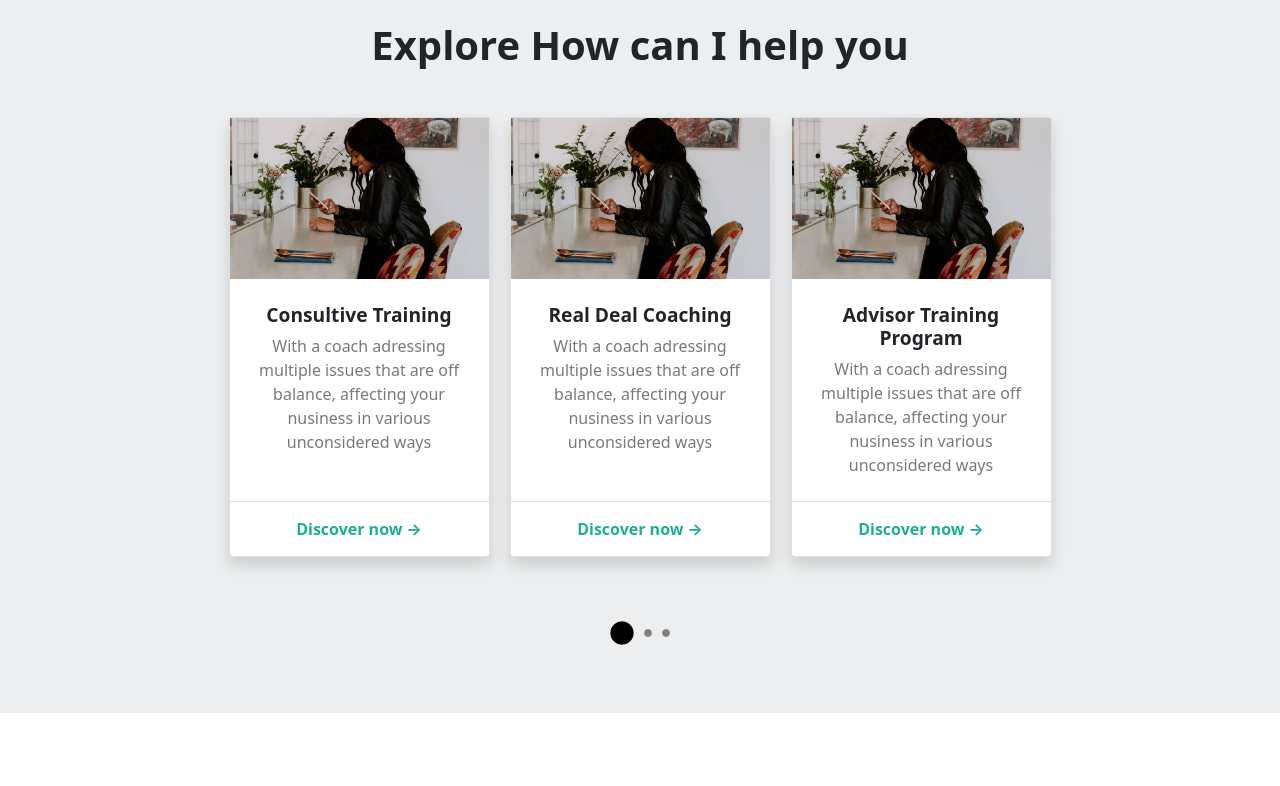
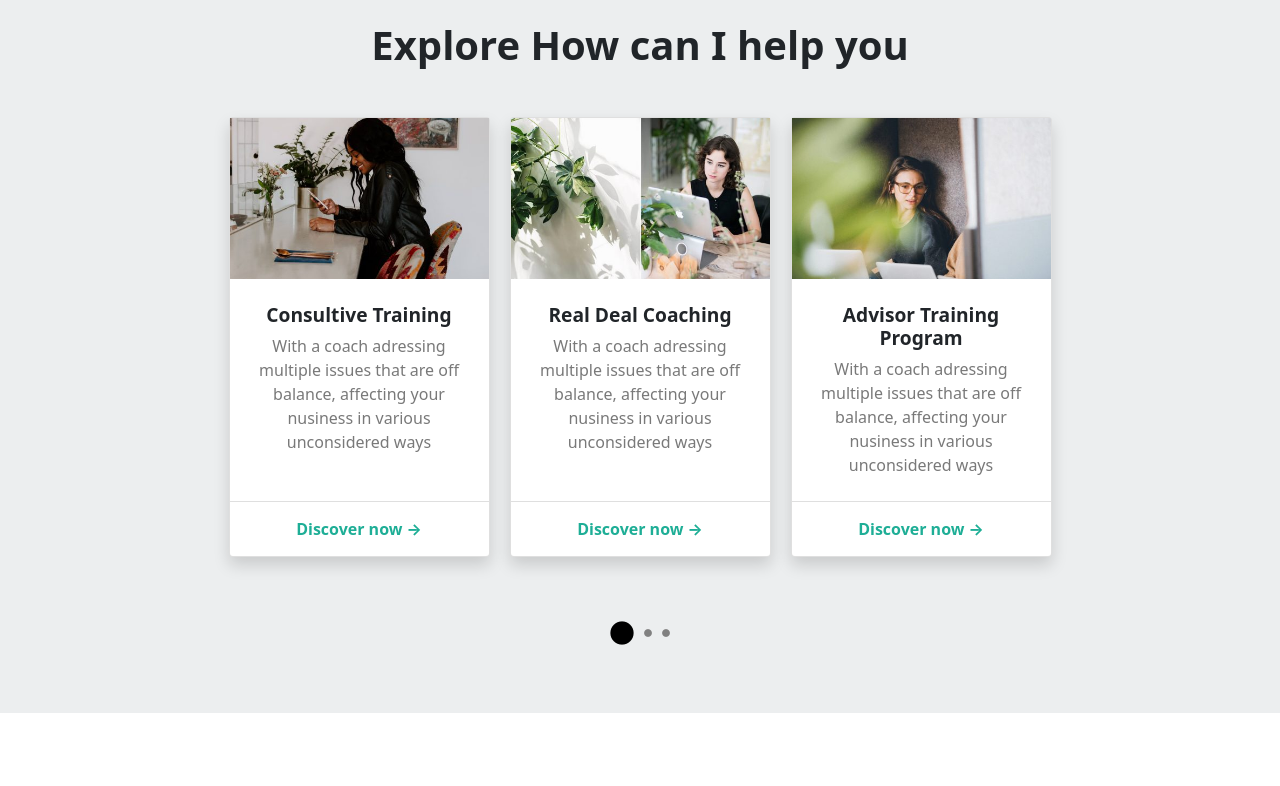
Before and after one commit to ElperdonXV/proj-html-vuejs, a Vue app: page / in a window 1280 px wide. Shown: the part 2074-2860 px from the top of the page. Built offline with nearby package versions, Linux system fonts and the light colour scheme.

Commit message:
require fixed

```diff
--- a/src/components/Carousel.vue
+++ b/src/components/Carousel.vue
@@ -2,7 +2,7 @@
   <div class="carousel m-5">
       <div class="row row-col-3 my-row">
           <div :key="index" v-for="(card,index) in pages[counter].cards" class="card mb-3 shadow col-3">
-              <img src="../assets/home-business-service-slide-01-480x298.jpg" alt="">
+              <img :src="require(`../assets/${card.src}`)" alt="">
               <div class="card-body">
                 <h1 class="m-2">{{card.title}}</h1>
                 <p class="m-2">{{card.description}}</p>
@@ -28,17 +28,17 @@ export default {
           {
             cards: [
               {
-                srg: 'logo.png',
+                src: 'home-business-service-slide-01-480x298.jpg',
                 title: 'Consultive Training',
                 description: 'With a coach adressing multiple issues that are off balance, affecting your nusiness in various unconsidered ways',
               },
               {
-                src: 'en.png',
+                src: 'home-business-service-slide-02-480x298.jpg',
                 title: 'Real Deal Coaching',
                 description: 'With a coach adressing multiple issues that are off balance, affecting your nusiness in various unconsidered ways',
               },
               {
-                src: 'en.png',
+                src: 'home-business-service-slide-03-480x298.jpg',
                 title: 'Advisor Training Program',
                 description: 'With a coach adressing multiple issues that are off balance, affecting your nusiness in various unconsidered ways',
               },
@@ -47,7 +47,7 @@ export default {
           {
             cards:[
               {
-                src: '',
+                src: 'home-business-service-slide-02-480x298.jpg',
                 title: 'hei',
                 description: 'no',
               }
@@ -56,7 +56,7 @@ export default {
           {
             cards: [
               {
-                src: '',
+                src: 'home-business-service-slide-01-480x298.jpg',
                 title: 'si',
                 description: 'si',
               }
--- a/src/components/Review.vue
+++ b/src/components/Review.vue
@@ -9,7 +9,7 @@
                   <p class="mb-4">{{review.text}}</p>
                   <div class="row align-items-center">
                       <div class="col avatar mt-2">
-                        <img src="../assets/testimonial-avata-03.jpg" alt="">
+                        <img :src="require(`../assets/${review.img}`)" alt="">
                       </div>
                       <div class="col d-flex flex-column">
                           <h5 class="mb-2">{{review.name}}</h5>
@@ -37,7 +37,7 @@ data (){
                 about: '/Freelancer',
                 title: 'High level of efficiency an scientific',
                 text: 'There are many variations of passages of Lorem Ipsum available, but the majority have suffered alteration in some form, by injected humour, or randomised words which',
-                img: '',
+                img: 'testimonial-avata-02.jpg',
                 active: false,
             },
             {
@@ -45,7 +45,7 @@ data (){
                 about: '/IT Specialist',
                 title: 'Professional team of specialists and passionate',
                 text: 'There are many variations of passages of Lorem Ipsum available, but the majority have suffered alteration in some form, by injected humour, or randomised words which',
-                img: '',
+                img: 'testimonial-avata-03.jpg',
                 active: true,
             },
             {
@@ -53,7 +53,7 @@ data (){
                 about: '/Multimedia Admin',
                 title: 'A choice of quality for peaple with special needs',
                 text: 'There are many variations of passages of Lorem Ipsum available, but the majority have suffered alteration in some form, by injected humour, or randomised words which',
-                img: '',
+                img: 'testimonial-avata-04.jpg',
                 active: false,
             },
         ]
```
